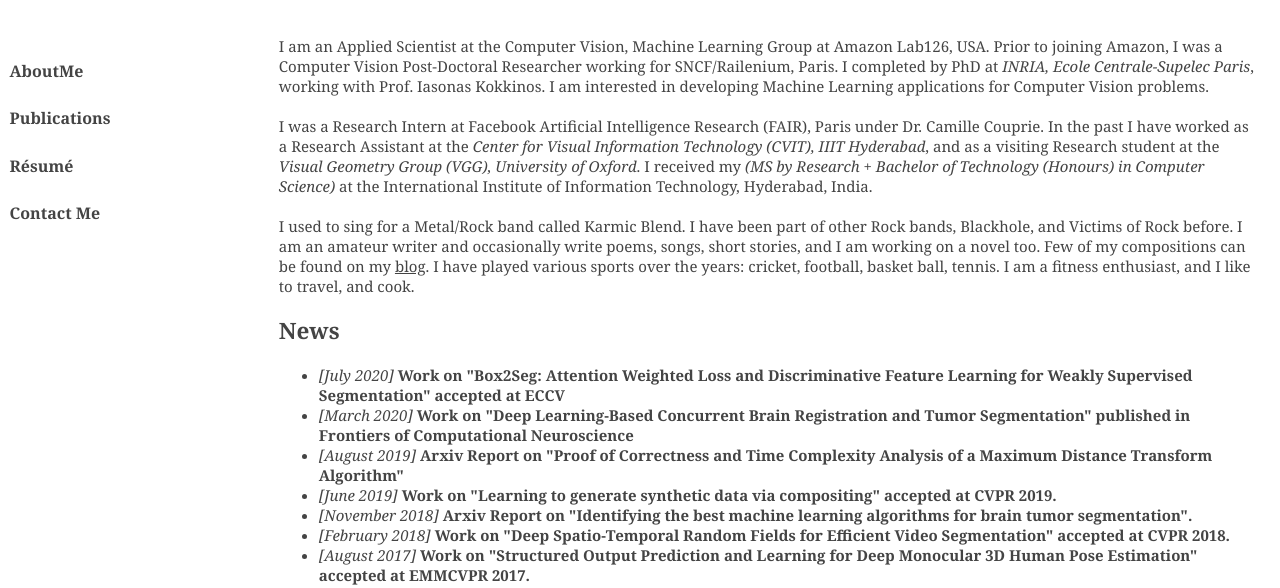
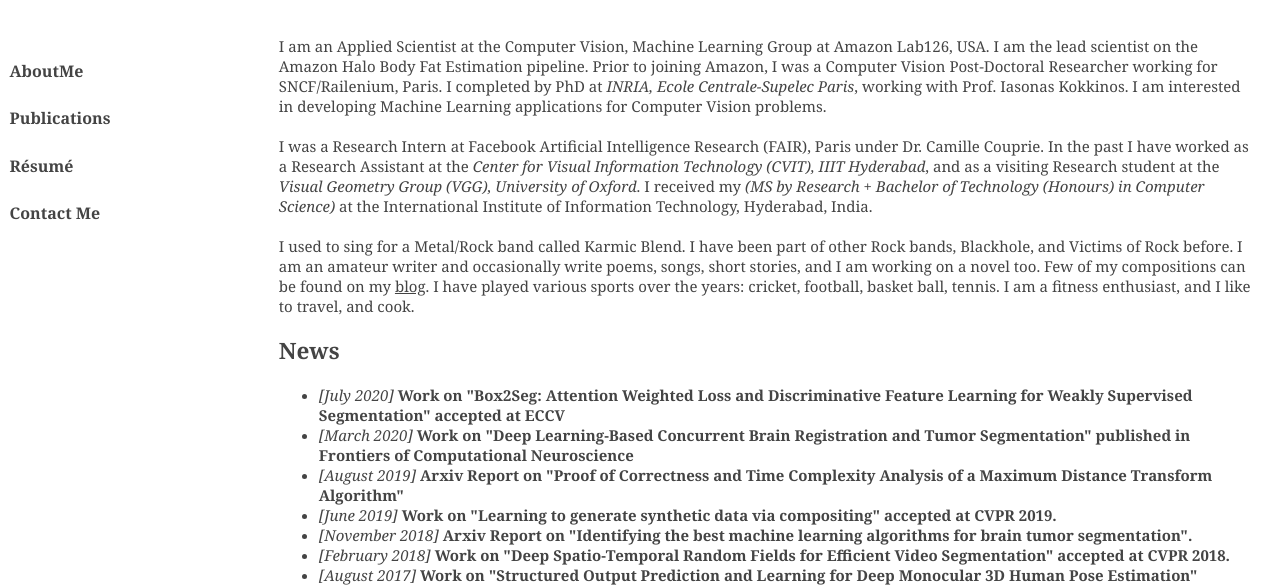
Before and after one commit to siddharthachandra/siddharthachandra.github.io, a plain HTML site: page index.html in a window 1280 px wide. Shown: the part 148-736 px from the top of the page. Drawn offline with Linux system fonts and the light colour scheme.

Commit message:
Update index.html

```diff
--- a/index.html
+++ b/index.html
@@ -96,7 +96,7 @@
 		<!---------------------------->
 		<div id="AboutMe" style="display:&#39;&#39;" class="box">
 		<p> </p><h1>About Me</h1><br>
-I am an Applied Scientist at the Computer Vision, Machine Learning Group at Amazon Lab126, USA. Prior to joining Amazon, I was a Computer Vision Post-Doctoral Researcher working
+I am an Applied Scientist at the Computer Vision, Machine Learning Group at Amazon Lab126, USA. I am the lead scientist on the Amazon Halo Body Fat Estimation pipeline. Prior to joining Amazon, I was a Computer Vision Post-Doctoral Researcher working
 for SNCF/Railenium, Paris. I completed by PhD at <i>INRIA, Ecole Centrale-Supelec Paris</i>, working with Prof. Iasonas Kokkinos. I am interested in developing Machine Learning applications for Computer Vision problems.
 <!--<b>My current research involves exploring and devising efficient strategies to incorporate structured prediction in deep learning pipelines for dense labeling tasks such as semantic segmentation and pose estimation.</b>-->
 <br>
```
